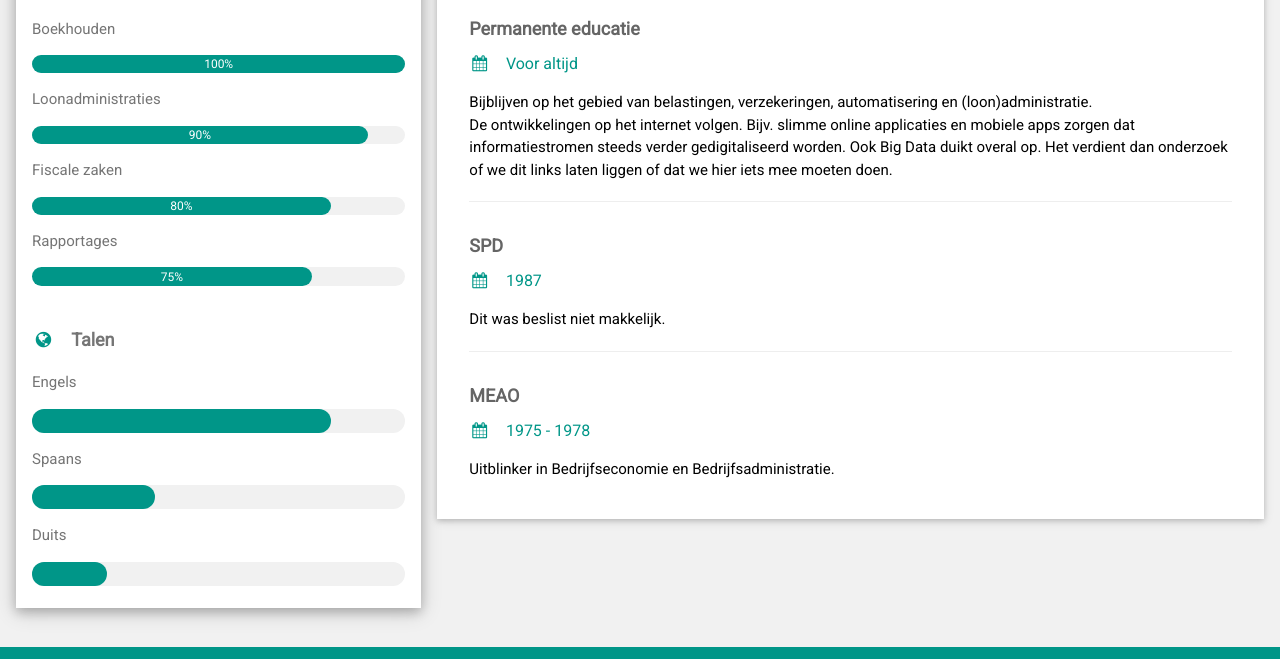
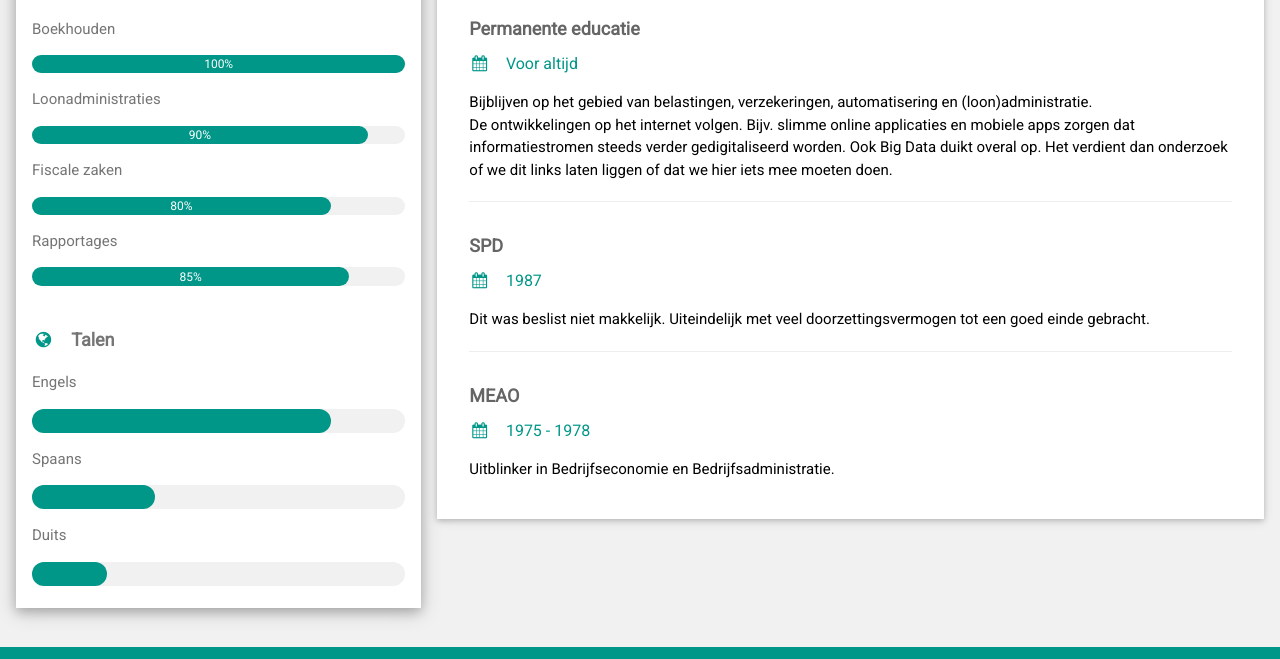
Before and after one commit to MarcelvanDorsten/ASD, a plain HTML site: page over_mij.html in a window 1280 px wide. Shown: the part 796-1455 px from the top of the page. Drawn offline with nearby package versions, Linux system fonts and the light colour scheme.

Commit message:
Toevoegen Over Mij

```diff
--- a/over_mij.html
+++ b/over_mij.html
@@ -61,7 +61,7 @@ html,body,h1,h2,h3,h4,h5,h6 {font-family: "Roboto", sans-serif}
           </div>
           <p>Rapportages</p>
           <div class="w3-light-grey w3-round-xlarge w3-small">
-            <div class="w3-container w3-center w3-round-xlarge w3-teal" style="width:75%">75%</div>
+            <div class="w3-container w3-center w3-round-xlarge w3-teal" style="width:85%">85%</div>
           </div>
           <br>
 
@@ -120,7 +120,7 @@ html,body,h1,h2,h3,h4,h5,h6 {font-family: "Roboto", sans-serif}
         <div class="w3-container">
           <h5 class="w3-opacity"><b>SPD</b></h5>
           <h6 class="w3-text-teal"><i class="fa fa-calendar fa-fw w3-margin-right"></i>1987</h6>
-          <p>Dit was beslist niet makkelijk.</p>
+          <p>Dit was beslist niet makkelijk. Uiteindelijk met veel doorzettingsvermogen tot een goed einde gebracht.</p>
           <hr>
         </div>
         <div class="w3-container">
```
Also changed, not shown: img/ASDvoluit.png (added).
